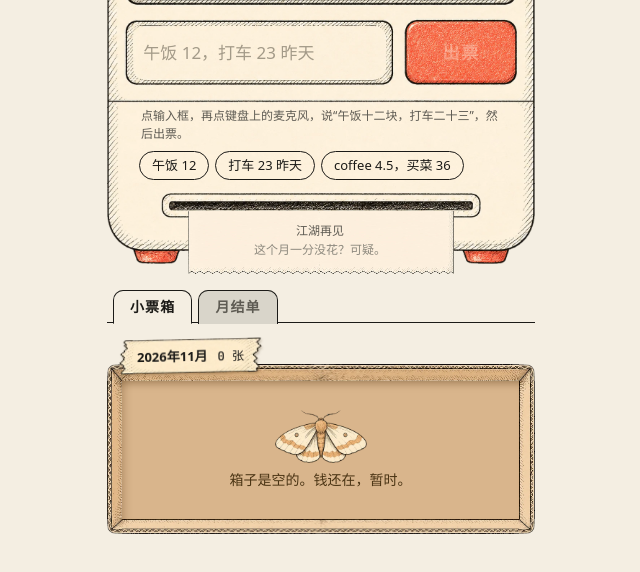
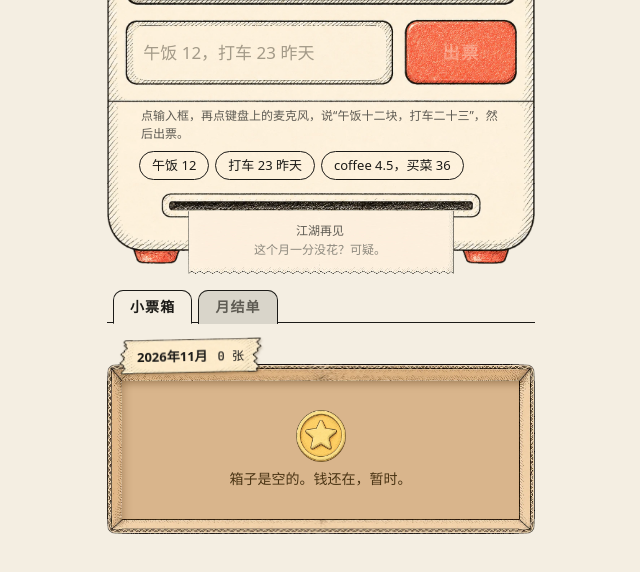
Before and after one commit to maysawong01-cloud/qianne, a plain HTML site: page index.html in a window 1280 px wide. Shown: the part 218-790 px from the top of the page, without its empty margins (319-959 px from the left). Drawn offline with Linux system fonts and the light colour scheme.

Commit message:
Add files via upload

```diff
--- a/index.html
+++ b/index.html
@@ -106,7 +106,7 @@ button{cursor:pointer;-webkit-tap-highlight-color:transparent}
 .lab em{font-style:normal;font-weight:700}
 .tray{position:relative;border:solid transparent;border-width:17px 16px 15px 15px;border-image:url(assets/box.webp) 50 47 46 43/17px 16px 15px 15px round;background:#D9B58C padding-box;box-shadow:inset 0 9px 9px -7px rgba(70,40,5,.4),inset 9px 0 9px -7px rgba(70,40,5,.25)}
 .tray::before{display:none}
-.tray .empty::before{content:"";width:92px;height:54px;margin-bottom:6px;background:url(assets/empty.webp) center/contain no-repeat}
+.tray .empty::before{content:"";width:52px;height:52px;margin-bottom:6px;background:url(assets/coin.webp) center/contain no-repeat}
 .tray .empty{position:absolute;inset:0;display:flex;flex-direction:column;align-items:center;justify-content:center;text-align:center;color:#4A3414;font-size:14px;padding:0 20px}
 .slip{position:absolute;width:31%;min-height:128px;padding:0 0 3px;border:solid transparent;border-width:3px 5px 9px 3px;border-image:url(assets/slip.webp) 10 16 30 10 fill/3px 5px 9px 3px round stretch;background:none;color:var(--ink);text-align:left;display:flex;flex-direction:column;transform:rotate(var(--r,0deg));filter:drop-shadow(0 0 .6px rgba(27,26,23,.9)) drop-shadow(1px 2px 1px rgba(60,35,5,.3))}
 .slip:active{transform:rotate(var(--r,0deg)) scale(1.05)}
```
